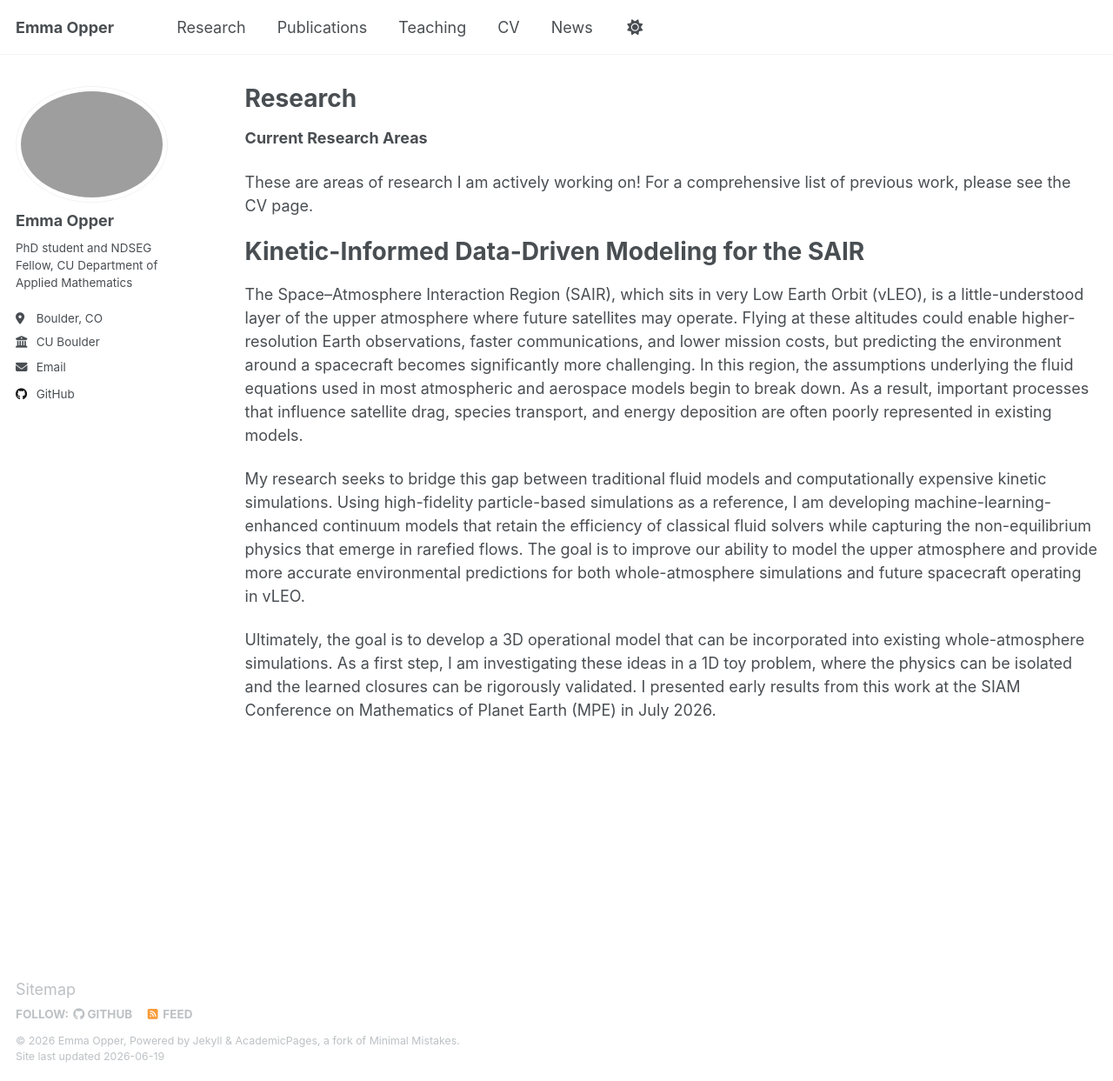
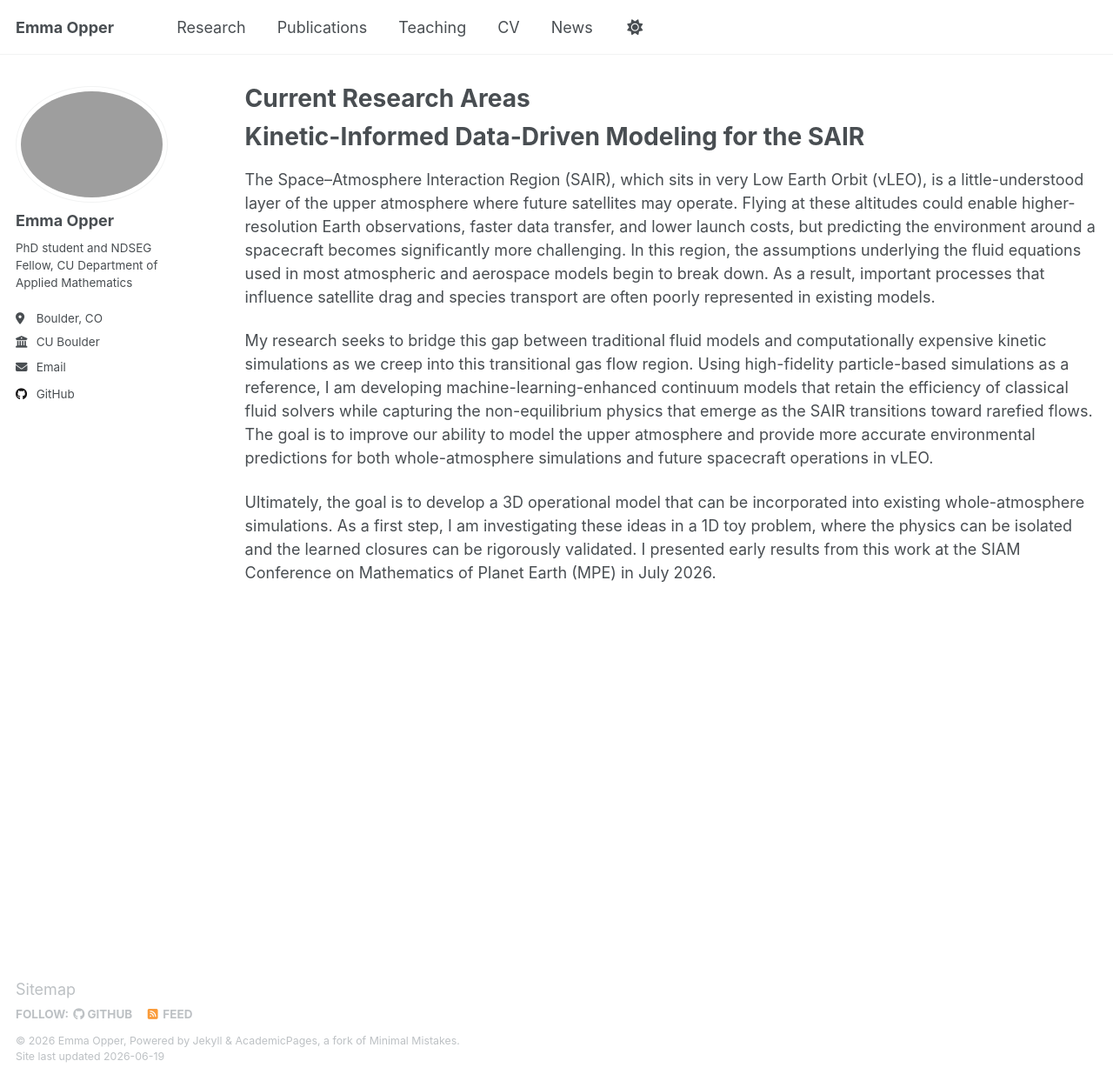
Before and after one commit to emmaopper/emmaopper.github.io, a Jekyll site: the page built from _pages/research.md, in a window 1280 px wide and 1243 px high. Shown: the whole window at 87% size. Built offline with Jekyll 4.4.1, drawn with Linux system fonts in a browser that asks for light colours.

Commit message:
Update research.md

```diff
--- a/_pages/research.md
+++ b/_pages/research.md
@@ -1,19 +1,15 @@
 ---
 layout: archive
-title: "Research"
+title: "Current Research Areas"
 permalink: /research/
 author_profile: true
 ---
 
-**Current Research Areas**
-
-These are areas of research I am actively working on! For a comprehensive list of previous work, please see the CV page.
-
 
 Kinetic-Informed Data-Driven Modeling for the SAIR
 ======
-The Space–Atmosphere Interaction Region (SAIR), which sits in very Low Earth Orbit (vLEO), is a little-understood layer of the upper atmosphere where future satellites may operate. Flying at these altitudes could enable higher-resolution Earth observations, faster communications, and lower mission costs, but predicting the environment around a spacecraft becomes significantly more challenging. In this region, the assumptions underlying the fluid equations used in most atmospheric and aerospace models begin to break down. As a result, important processes that influence satellite drag, species transport, and energy deposition are often poorly represented in existing models.
+The Space–Atmosphere Interaction Region (SAIR), which sits in very Low Earth Orbit (vLEO), is a little-understood layer of the upper atmosphere where future satellites may operate. Flying at these altitudes could enable higher-resolution Earth observations, faster data transfer, and lower launch costs, but predicting the environment around a spacecraft becomes significantly more challenging. In this region, the assumptions underlying the fluid equations used in most atmospheric and aerospace models begin to break down. As a result, important processes that influence satellite drag and species transport are often poorly represented in existing models.
 
-My research seeks to bridge this gap between traditional fluid models and computationally expensive kinetic simulations. Using high-fidelity particle-based simulations as a reference, I am developing machine-learning-enhanced continuum models that retain the efficiency of classical fluid solvers while capturing the non-equilibrium physics that emerge in rarefied flows. The goal is to improve our ability to model the upper atmosphere and provide more accurate environmental predictions for both whole-atmosphere simulations and future spacecraft operating in vLEO.
+My research seeks to bridge this gap between traditional fluid models and computationally expensive kinetic simulations as we creep into this transitional gas flow region. Using high-fidelity particle-based simulations as a reference, I am developing machine-learning-enhanced continuum models that retain the efficiency of classical fluid solvers while capturing the non-equilibrium physics that emerge as the SAIR transitions toward rarefied flows. The goal is to improve our ability to model the upper atmosphere and provide more accurate environmental predictions for both whole-atmosphere simulations and future spacecraft operations in vLEO.
 
 Ultimately, the goal is to develop a 3D operational model that can be incorporated into existing whole-atmosphere simulations. As a first step, I am investigating these ideas in a 1D toy problem, where the physics can be isolated and the learned closures can be rigorously validated. I presented early results from this work at the SIAM Conference on Mathematics of Planet Earth (MPE) in July 2026.
```
